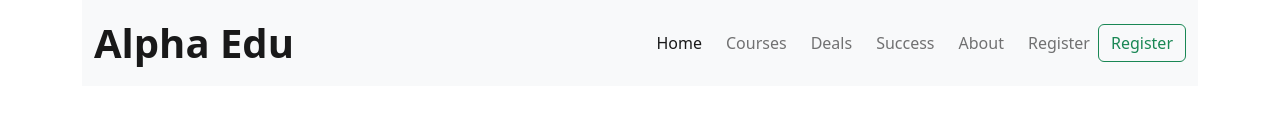
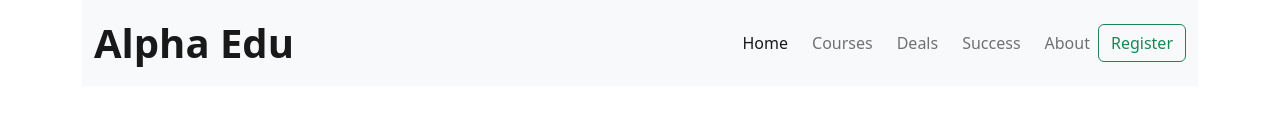
Before and after one commit to mdmasudrana271/Alpha-Edu, a plain HTML site: page index.html in a window 1280 px wide. Shown: the top 132 px of the page. Drawn offline with nearby package versions, Linux system fonts and the light colour scheme.

Commit message:
modify navbar

```diff
--- a/index.html
+++ b/index.html
@@ -43,9 +43,6 @@
                             </li>
                             <li class="nav-item">
                                 <a class="nav-link" href="#">About</a>
-                            </li>
-                            <li class="nav-item">
-                                <a class="nav-link" href="#">Register</a>
                             </li>
                         </ul>
                         <div class="">
```
